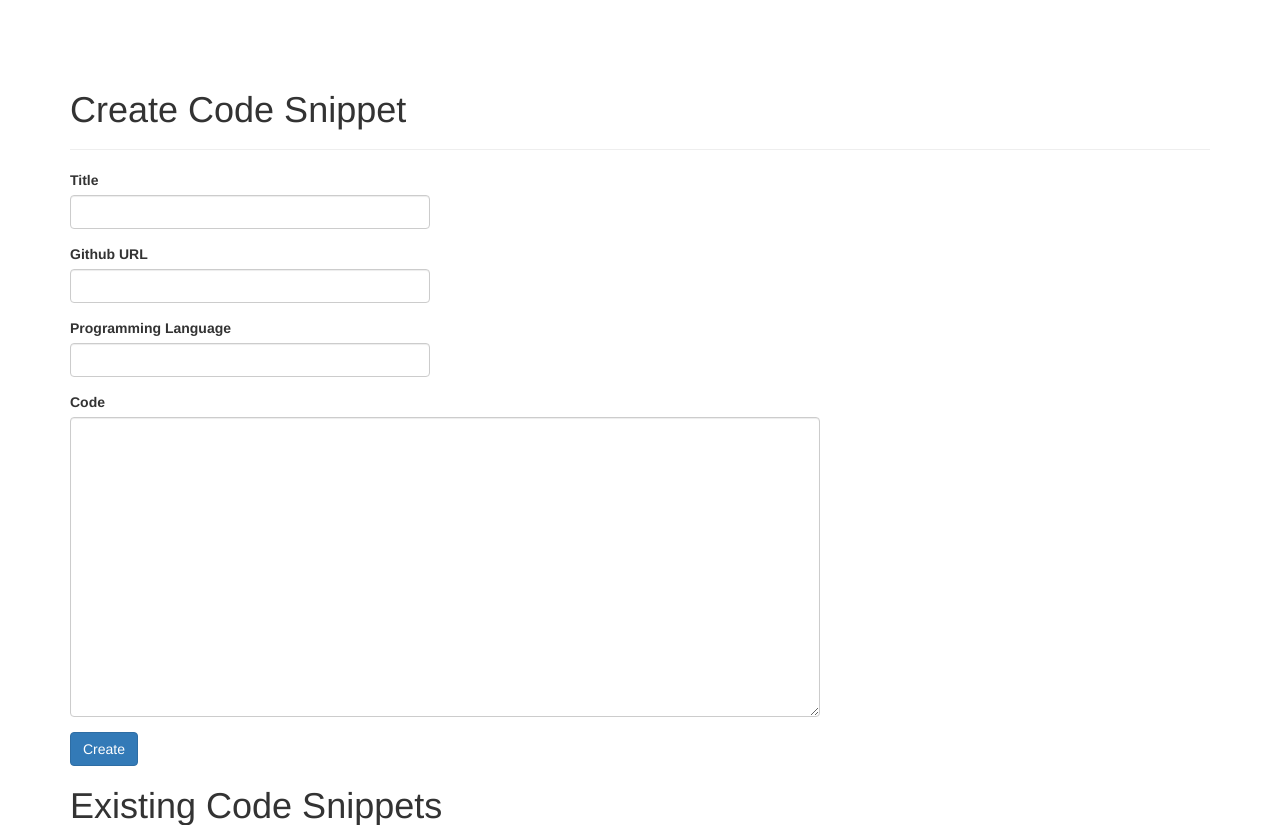
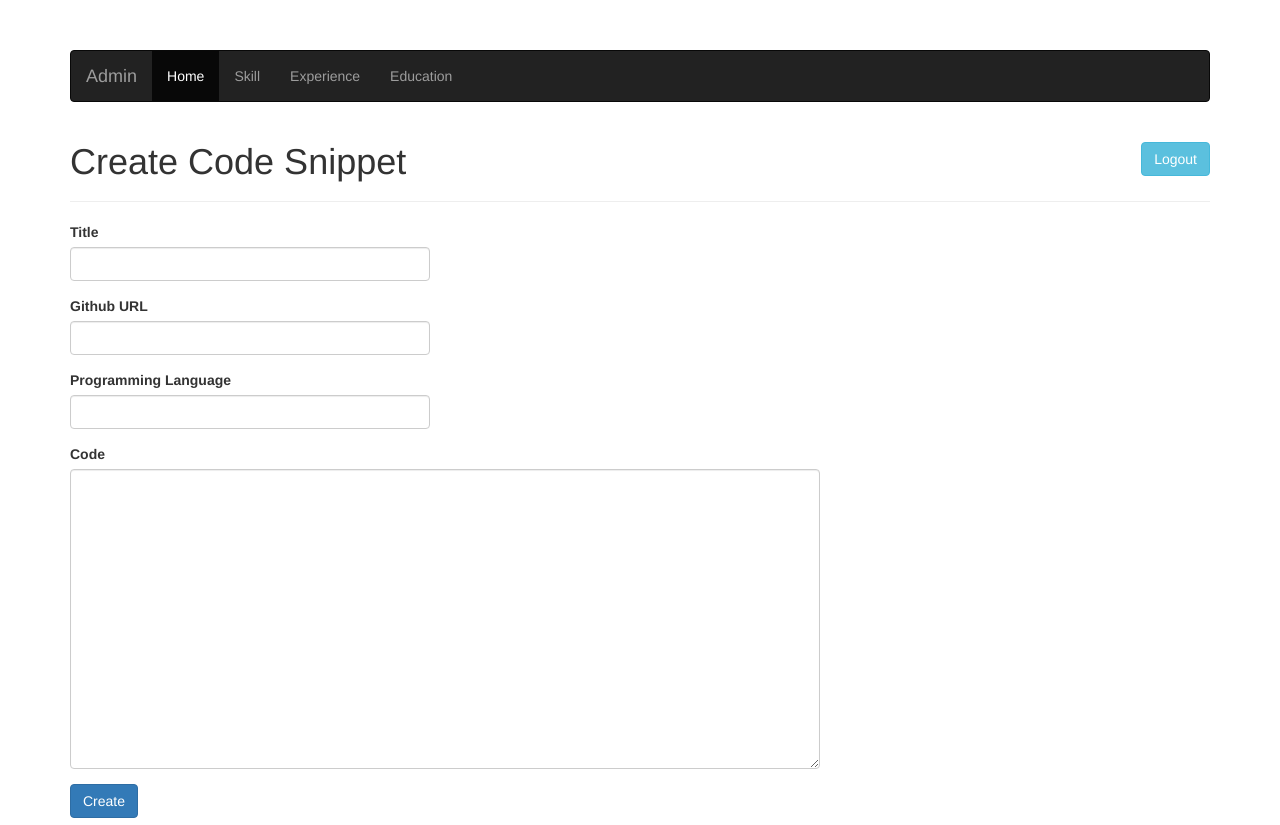
Before and after one commit to lmregus/mywebsite, a Flask app: page /admin/code-snippet in a window 1280 px wide. Shown: the top 825 px of the page. Run offline with Flask 2, Linux system fonts and the light colour scheme; a user stored in the database is signed in; tables that the repository leaves empty hold one stand-in row (values such as "Sample post"); parts of the project's set-up code (start-up, migrations or seed data) failed here and were passed over; some libraries are stand-ins or nearby versions.

Commit message:
adds logout button and admin menu

```diff
--- a/app/templates/admin/admin_layout.html
+++ b/app/templates/admin/admin_layout.html
@@ -10,7 +10,21 @@
 
     <body>
 		<div class="container">
+			<nav class="navbar navbar-inverse">
+  			<div class="container-fluid">
+    			<div class="navbar-header">
+      				<a class="navbar-brand" href="#">Admin</a>
+    			</div>
+    			<ul class="nav navbar-nav">
+      				<li {% if "Code Snippet" in page_title %} class="active" {% endif %}><a href="/admin/code-snippet">Home</a></li>
+      				<li {% if "Skill" in page_title %} class="active" {% endif %}><a href="/admin/skill">Skill</a></li>
+      				<li {% if "Job" in page_title %} class="active" {% endif %}><a href="/admin/job">Experience</a></li>
+      				<li {% if "Degree" in page_title %} class="active" {% endif %}><a href="/admin/education">Education</a></li>
+    			</ul>
+  			</div>
+		</nav>
 			<div class="page-header" id="main-header">
+				<a class="btn btn-info pull-right" href="/admin/logout">Logout</a>
  				<h1>{{ page_title }}</h1>
 	 		</div>
 		<div id="main">
```
